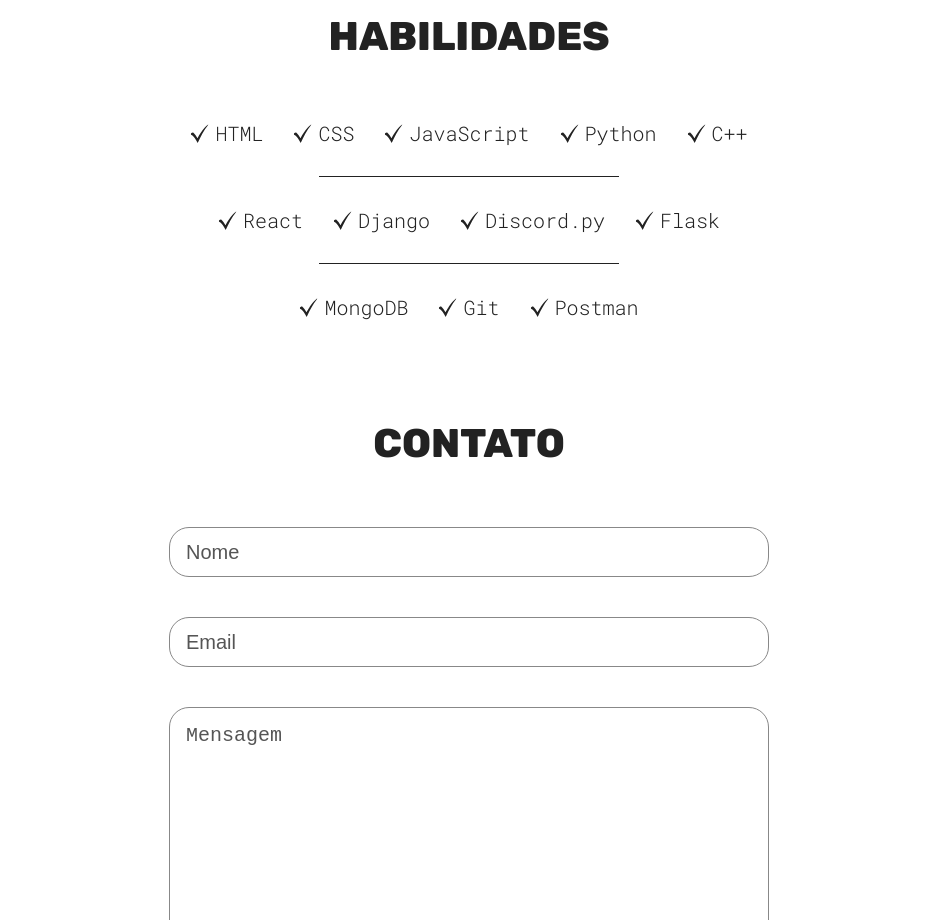
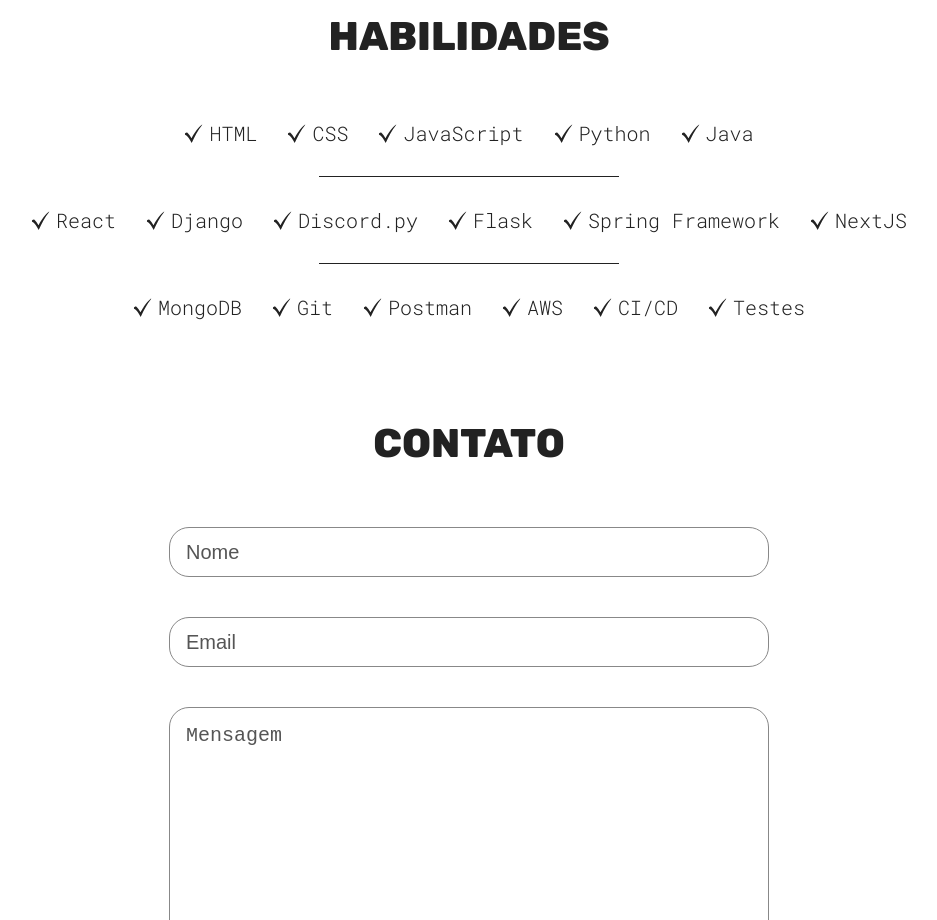
Before and after one commit to guigasdev/guigas-portfolio, a React (Vite) app: page / in a window 1280 px wide. Shown: the part 1980-2900 px from the top of the page, without its empty margins (171-1108 px from the left). Built offline with nearby package versions, Linux system fonts and the light colour scheme.

Commit message:
feat: subindo alterações, trocando o currículo e adicionando skills

```diff
--- a/src/sections/Skills/Skills.jsx
+++ b/src/sections/Skills/Skills.jsx
@@ -16,7 +16,7 @@ function Skills() {
         <SkillList src={checkMarkIcon} skill='CSS' />
         <SkillList src={checkMarkIcon} skill='JavaScript' />
         <SkillList src={checkMarkIcon} skill='Python' />
-        <SkillList src={checkMarkIcon} skill='C++' />
+        <SkillList src={checkMarkIcon} skill='Java' />
       </div>
       <hr />
       <div className={styles.skillList}>
@@ -24,6 +24,8 @@ function Skills() {
         <SkillList src={checkMarkIcon} skill='Django' />
         <SkillList src={checkMarkIcon} skill='Discord.py' />
         <SkillList src={checkMarkIcon} skill='Flask' />
+        <SkillList src={checkMarkIcon} skill='Spring Framework' />
+        <SkillList src={checkMarkIcon} skill='NextJS' />
 
     </div>
     <hr />
@@ -31,6 +33,9 @@ function Skills() {
       <SkillList src={checkMarkIcon} skill='MongoDB' />
       <SkillList src={checkMarkIcon} skill='Git' />
       <SkillList src={checkMarkIcon} skill='Postman' />
+      <SkillList src={checkMarkIcon} skill='AWS' />
+      <SkillList src={checkMarkIcon} skill='CI/CD' />
+      <SkillList src={checkMarkIcon} skill='Testes' />
 
     </div>
     </section>
```
Also changed, not shown: 2 other files (tests, documents, lock files or other folders).
